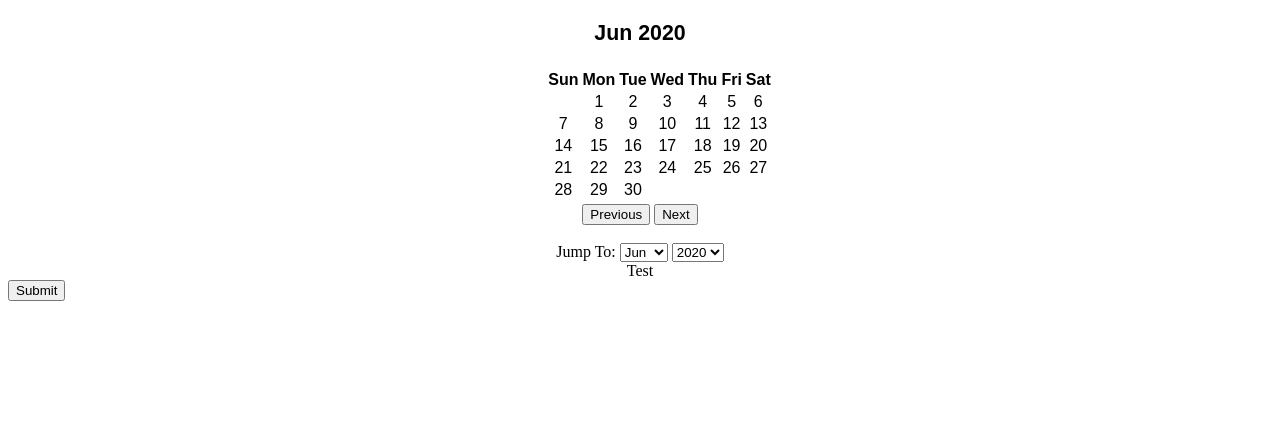
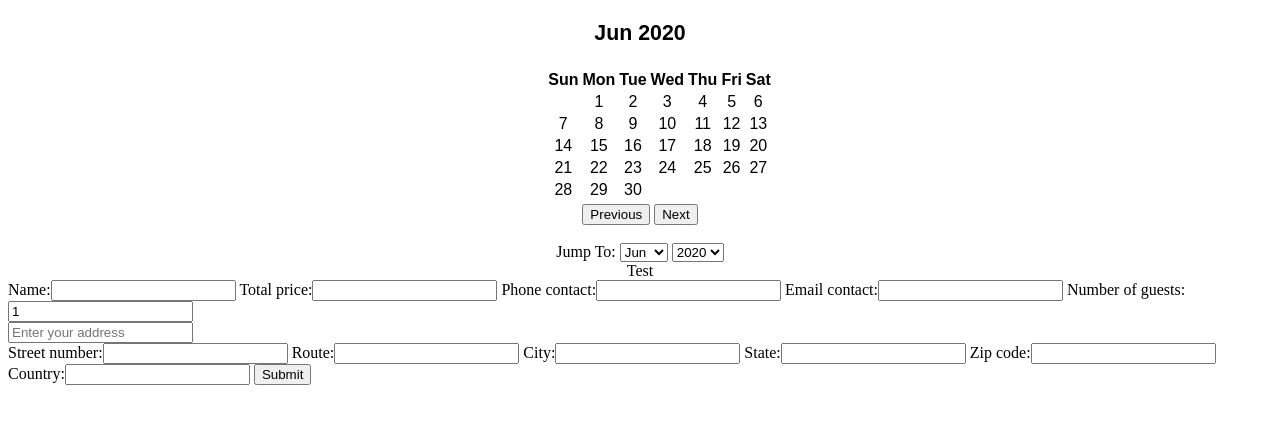
Before and after one commit to TheMichaelJiles/SeaPrintsCondoWebsite, a Django app: template home/templates/home/home.html in a window 1280 px wide. Shown: the top 424 px of the page. Run offline with Django 3.2, Linux system fonts and the light colour scheme; the template is opened without the code that fills it: values that come from a table or form of the project are taken from there, others are empty; parts of the project's set-up code (start-up, migrations or seed data) failed here and were passed over; some libraries are stand-ins or nearby versions; some web fonts are replaced.

Commit message:
Address is now added to the form with google autocomplete.
The form works and saves to the database.

```diff
--- a/home/templates/home/home.html
+++ b/home/templates/home/home.html
@@ -1,5 +1,5 @@
 {% extends 'base.html'%}
 {%load static%}
 {% block content %}
-    {%include 'registration/calendar_form.html' with form=form%}
+    {%include 'registration/calendar_form.html' with form=form address_form=address_form%}
 {% endblock %}
--- a/home/views.py
+++ b/home/views.py
@@ -8,9 +8,5 @@ def landing(request):
     if request.method == 'POST':
         print(request.POST)
         was_successful = validation.process_post_data(request.POST)
-        if was_successful:
-            # Redirect to success page.
-        else:
-            # Redirect back to registration page with error shown.
     template_name = 'home/home.html'
-    return render(request, template_name, {'form': forms.StayForm()})
+    return render(request, template_name, {'form': forms.StayForm(), 'address_form': forms.AddressForm()})
--- a/registration/admin.py
+++ b/registration/admin.py
@@ -1,5 +1,6 @@
 from django.contrib import admin
-from .models import Stay
+from .models import Stay, Address
 
 # Register your models here.
 admin.site.register(Stay)
+admin.site.register(Address)
--- a/registration/forms.py
+++ b/registration/forms.py
@@ -1,13 +1,19 @@
 from django import forms
 from phonenumber_field.widgets import PhoneNumberPrefixWidget
 from phonenumber_field.formfields import PhoneNumberField
-from registration.models import Stay
+from registration.models import Stay, Address
+
+class AddressForm(forms.ModelForm):
+
+    class Meta():
+        model = Address
+        exclude = []
 
 class StayForm(forms.ModelForm):
 
     class Meta():
         model = Stay
-        exclude = ["is_approved"]
+        exclude = ["is_approved", "address"]
 
     in_date = forms.DateField(widget=forms.HiddenInput())
     out_date = forms.DateField(widget=forms.HiddenInput())
--- a/registration/models.py
+++ b/registration/models.py
@@ -2,6 +2,17 @@ from django.db import models
 from phonenumber_field.modelfields import PhoneNumberField
 
 # Create your models here.
+
+class Address(models.Model):
+    street_number = models.CharField(max_length=10)
+    route = models.CharField(max_length=25)
+    city = models.CharField(max_length=25)
+    state = models.CharField(max_length=25)
+    zip_code = models.CharField(max_length=10)
+    country = models.CharField(max_length=25)
+
+    def __str__(self):
+        return f'{self.street_number} {self.route}\n{self.city}, {self.state} {self.zip_code}\n{self.country}'
 
 class Stay(models.Model):
     name = models.CharField(max_length=20)
@@ -12,3 +23,7 @@ class Stay(models.Model):
     email_contact = models.EmailField()
     number_of_guests = models.IntegerField(default=1)
     is_approved = models.BooleanField(default=False)
+    address = models.ForeignKey(Address, on_delete=models.CASCADE)
+
+    def __str__(self):
+        return f'{self.name}: {"APPROVED" if self.is_approved else "PENDING"}'
--- /dev/null
+++ b/registration/static/registration/auto-complete.js
@@ -0,0 +1,56 @@
+var placeSearch, autocomplete;
+var componentForm = {
+    id_street_number: 'short_name',
+    id_route: 'long_name',
+    id_city: 'long_name',
+    id_state: 'short_name',
+    id_country: 'long_name',
+    id_zip_code: 'short_name',
+};
+
+var converter = {
+    street_number: 'id_street_number',
+    route: 'id_route',
+    locality: 'id_city',
+    administrative_area_level_1: 'id_state',
+    country: 'id_country',
+    postal_code: 'id_zip_code',
+}
+
+function initAutocomplete() {
+    autocomplete = new google.maps.places.Autocomplete(
+        document.getElementById('autocomplete'), { types: ['geocode'] }
+    );
+    autocomplete.addListener('place_changed', fillInAddress);
+}
+
+function fillInAddress() {
+    var place = autocomplete.getPlace();
+    for (var component in componentForm) {
+        document.getElementById(component).value = '';
+        document.getElementById(component).disabled = false;
+    }
+    for (var i = 0; i < place.address_components.length; i++) {
+        var addressType = place.address_components[i].types[0];
+        if (componentForm[converter[addressType]]) {
+            var val = place.address_components[i][componentForm[converter[addressType]]];
+            document.getElementById(converter[addressType]).value = val;
+        }
+    }
+}
+
+function geolocate() {
+    if (navigator.geolocation) {
+        navigator.geolocation.getCurrentPosition(function(position) {
+            var geolocation = {
+                lat: position.coords.latitude,
+                lng: position.coords.longitude
+            };
+            var circle = new google.maps.Circle({
+                center: geolocation,
+                radius: position.coords.accuracy
+            });
+            autocomplete.setBounds(circle.getBounds());
+        });
+    }
+}
--- a/registration/templates/registration/calendar_form.html
+++ b/registration/templates/registration/calendar_form.html
@@ -2,6 +2,12 @@
 {%include 'registration/calendar.html'%}
 <form method='post' id='calendar-form'>
     {% csrf_token %}
-        {{form}}
+    {{ form }}
+    <br>
+    <input id="autocomplete" placeholder="Enter your address" onFocus="geolocate()" type="text">
+    <br>
+    {{ address_form }}
     <input type='submit' id='calendarSubmit'></input>
 </form>
+<script src="{% static 'registration/auto-complete.js' %}"></script>
+<script src="https://maps.googleapis.com/maps/api/js?key=AIzaSyDqcKSSgZhv3QPhbF-eyy_fpCMlirWIQVE&libraries=places&callback=initAutocomplete" async defer></script>
```
Also changed, not shown: registration/validation.py (+17 -6 lines), registration/migrations/0001_initial.py, registration/migrations/__init__.py (deleted). Lines whose indentation alone changed are shown as unchanged.
